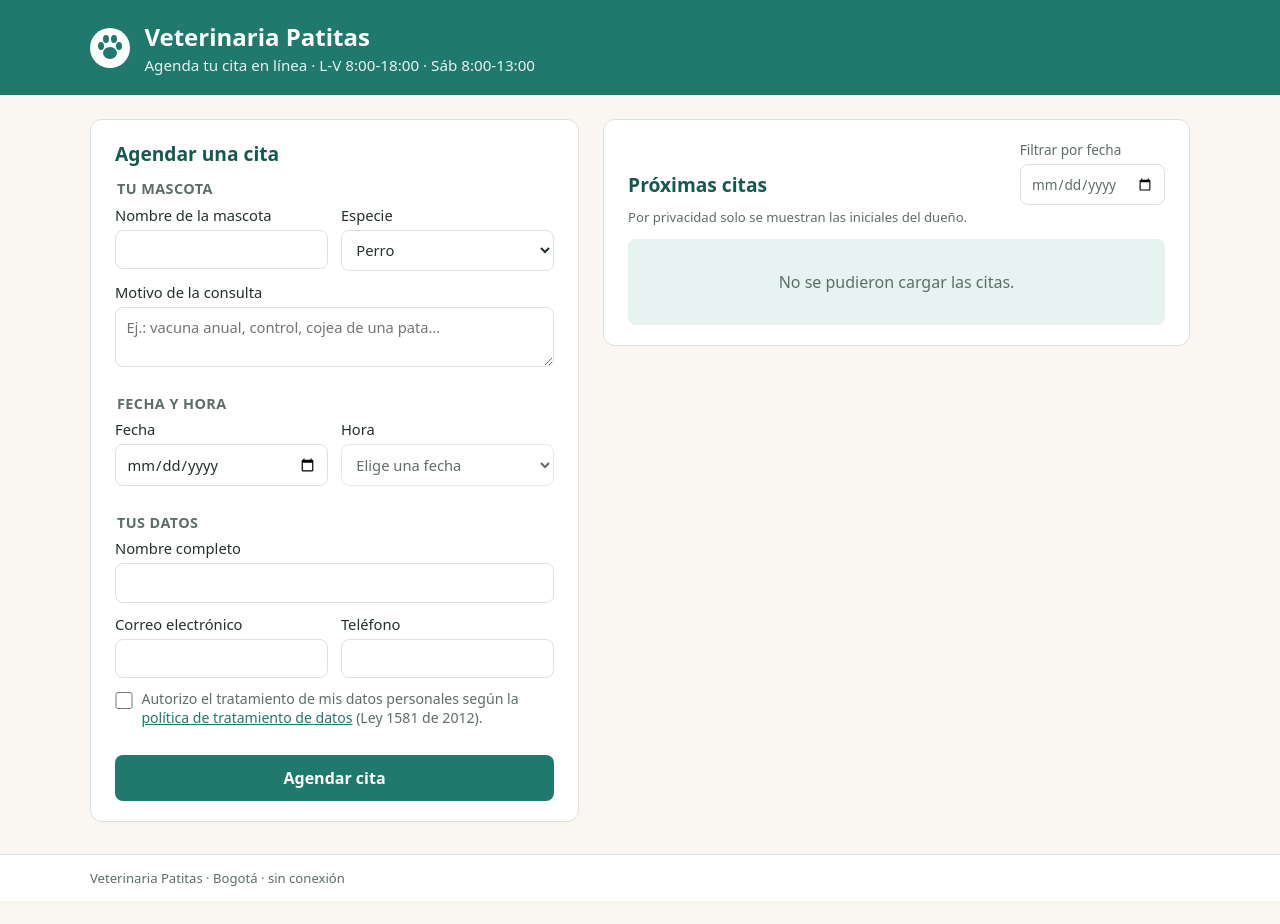
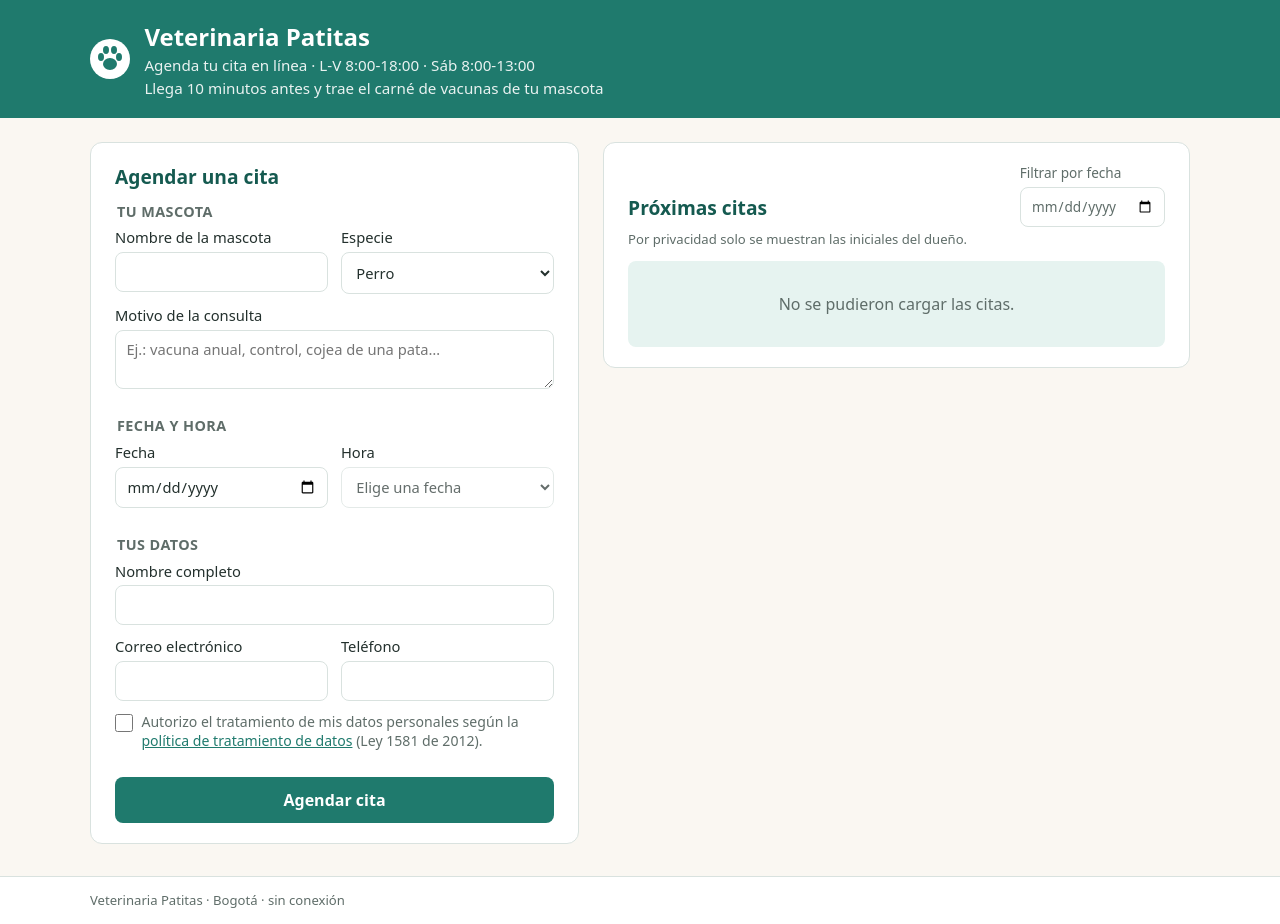
Before and after one commit to David25300/patitas-cloud, a plain HTML site: page web/index.html in a window 1280 px wide. Before the commit the page ends 901 px from the top, so only its background shows below. Drawn offline with Linux system fonts and the light colour scheme; no server answers.

Commit message:
Encabezado: recordatorio de llegar 10 minutos antes con el carné de vacunas

```diff
--- a/web/index.html
+++ b/web/index.html
@@ -16,6 +16,7 @@
       <div>
         <h1>Veterinaria Patitas</h1>
         <p class="subtitulo">Agenda tu cita en línea · L-V 8:00-18:00 · Sáb 8:00-13:00</p>
+        <p class="subtitulo">Llega 10 minutos antes y trae el carné de vacunas de tu mascota</p>
       </div>
     </div>
   </header>
```
